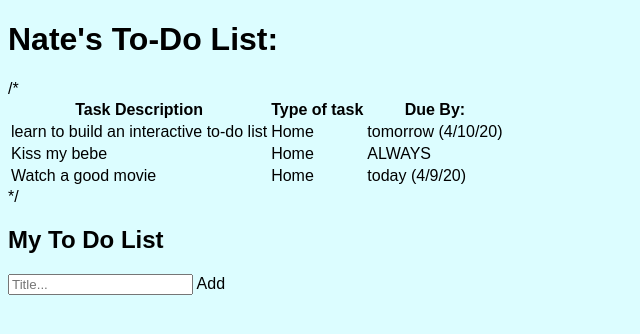
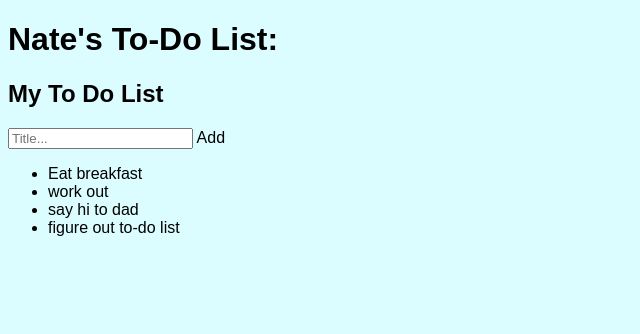
Before and after one commit to nateambrose/to-do, a plain HTML site: page index.html in a window 1280 px wide. Shown: the whole page, without its empty margins (0-640 px from the left). Drawn offline with Linux system fonts and the light colour scheme.

Commit message:
Update index.html

```diff
--- a/index.html
+++ b/index.html
@@ -8,48 +8,30 @@
         background: rgb(220,253,255);
         font-family: sans-serif
         }
-        #heading {
+        #myDiv {
          color: rgb(15,20,200)
          text: center
         }
+
       </style>
      </head>
      <body>
        <h1 id="heading"><span class ='name'>Nate</span>'s To-Do List:</h1>
 
 
-      /* <table>
-         <thead>
-           <tr>
-             <th>Task Description</th>
-             <th>Type of task</th>
-             <th>Due By:</th>
-           </tr>
-         </thead>
-         <tbody>
-           <tr>
-             <td>learn to build an interactive to-do list</td>
-             <td>Home</td>
-             <td>tomorrow (4/10/20)</td>
-           </tr>
-           <tr>
-             <td>Kiss my bebe</td>
-             <td>Home</td>
-             <td>ALWAYS</td>
-           </tr>
-           <tr>
-             <td>Watch a good movie</td>
-             <td>Home</td>
-             <td>today (4/9/20)</td>
-           </tr>
-         </tbody>
 
-       </table> */
-
-       <div id="myDIV" class="header">
+       <div id="myDiv" class="header">
          <h2>My To Do List</h2>
          <input type="text" id="myInput" placeholder="Title...">
          <span onclick="newElement()" class="addBtn">Add</span>
        </div>
 
+       <ul id='myList'>
+         <li>Eat breakfast</li>
+         <li>work out</li>
+         <li>say hi to dad</li>
+         <li>figure out to-do list</li>
+       </ul>
+
+
      </body>
```
